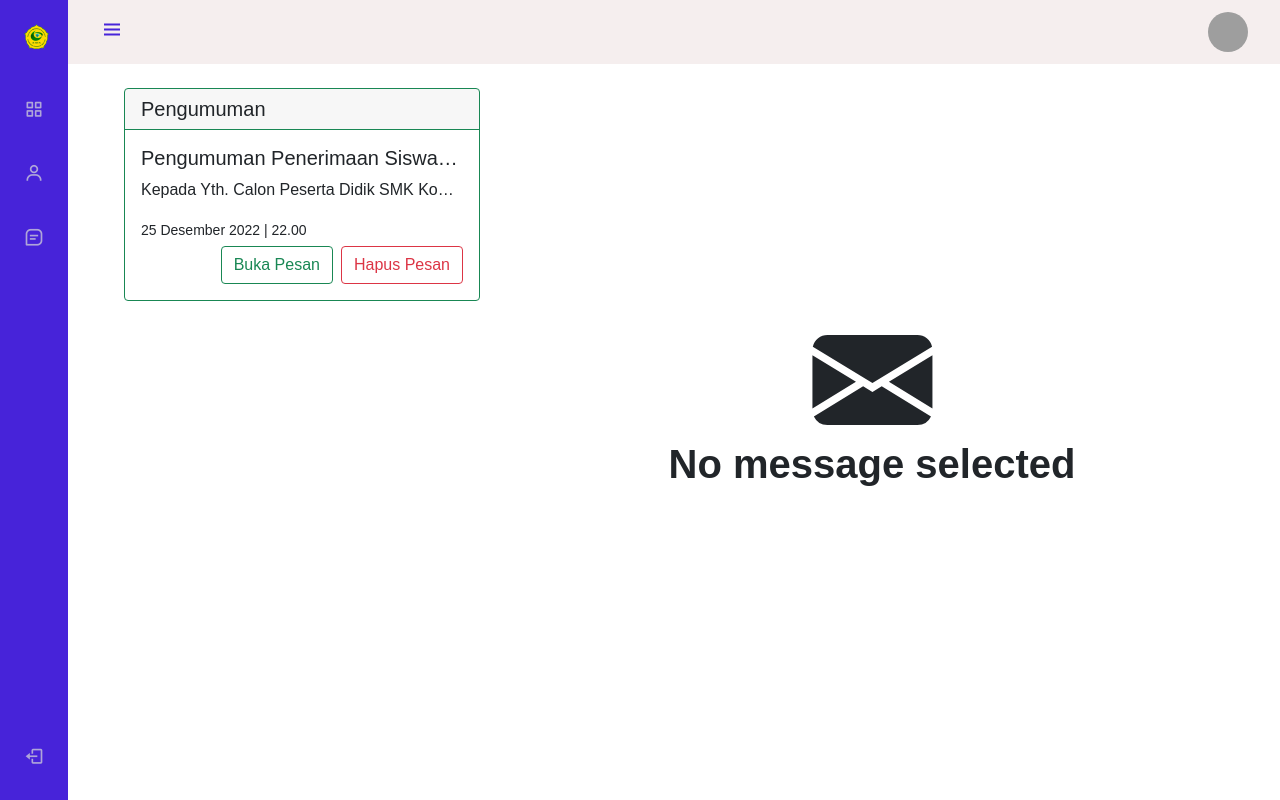
After one commit to najibdj27/psbonline_smkkpg, a Laravel app: template resources/views/pendaftar/pesan.blade.php in a window 1280 px wide. The commit adds this page. Run offline with Laravel 8, Linux system fonts and the light colour scheme; the template is opened without the code that fills it, so the values that code supplies are empty; some libraries are stand-ins or nearby versions; grey boxes are pictures that could not be loaded.

Commit message:
add pesan feature in pendaftar menu (not fixed)

```diff
--- a/resources/views/pendaftar/dashboard.blade.php
+++ b/resources/views/pendaftar/dashboard.blade.php
@@ -11,8 +11,9 @@
 
 @section('content')
     @include('layout.sidebar')
-    <h1>Selamat Datang <span class="fs-2">{{$pendaftar->nama}}!</span></h1>
-    <div class="container">
+    <h1 class="">Selamat Datang <span class="fs-2">{{$pendaftar->nama}}!</span></h1>
+    <div class="container my-4">
+        <h1 class="">Selamat Datang <span class="fs-2">{{$pendaftar->nama}}!</span></h1>
         <div class="row">
             <div class="col-8">
                 <h3 class="pt-3">Berita Terkini</h3>
--- /dev/null
+++ b/resources/views/pendaftar/pesan.blade.php
@@ -0,0 +1,48 @@
+@extends('layout.base')
+
+@section('tiltte', 'Message | Pendaftar')
+
+@section('additional CSS')
+    <link rel="stylesheet" href="{{asset ('/Styles/CSS/sidebar.css')}}">
+    <link rel="stylesheet" href="{{asset ('/Styles/CSS/scrollbarstyle.css')}}">
+    <link rel="stylesheet" href="https://cdn.jsdelivr.net/npm/boxicons@latest/css/boxicons.min.css">
+@endsection
+
+@section('content')
+    @include('layout.sidebar')
+    @include('layout.alert')
+    <div class="container my-4">
+        <div class="row">
+            <div class="col-4 mt-4 overflow-scroll" style="height: 80vh">
+                <div class="card mb-2 border-success">
+                    <h5 class="card-header border-success">Pengumuman</h5>
+                    <div class="card-body border-success">
+                        <h5 class="card-title text-nowrap overflow-hidden" style="text-overflow: ellipsis">Pengumuman Penerimaan Siswa Baru Gelombang I</h5>
+                        <p class="card-text text-nowrap overflow-hidden" style="text-overflow: ellipsis;">Kepada Yth. Calon Peserta Didik SMK Komunika Prestasi Gentur</p>
+                        <small class="card-text text-nowrap overflow-hidden justify-content-end" style="text-overflow: ellipsis;">25 Desember 2022 | 22.00</small>
+                        <div class="d-grid gap-2 d-md-flex justify-content-end mt-1">
+                            <a href="#" class="btn btn-outline-success">Buka Pesan</a>
+                            <a href="#" class="btn btn-outline-danger">Hapus Pesan</a>
+                        </div>
+                    </div>
+                </div>
+            </div>
+            <div class="col-8 mt-4 d-flex" style="height: 80vh">
+                <div class="m-auto">
+                    <div class="row">
+                        <svg xmlns="http://www.w3.org/2000/svg" width="120" height="120" fill="currentColor" class="bi bi-envelope-fill" viewBox="0 0 16 16">
+                            <path d="M.05 3.555A2 2 0 0 1 2 2h12a2 2 0 0 1 1.95 1.555L8 8.414.05 3.555ZM0 4.697v7.104l5.803-3.558L0 4.697ZM6.761 8.83l-6.57 4.027A2 2 0 0 0 2 14h12a2 2 0 0 0 1.808-1.144l-6.57-4.027L8 9.586l-1.239-.757Zm3.436-.586L16 11.801V4.697l-5.803 3.546Z"/>
+                        </svg>
+                    </div>
+                    <div class="row">
+                        <h1 class="fw-bold">No message selected</h1>
+                    </div>
+                </div>
+            </div>
+        </div>
+    </div>
+@endsection
+
+@section('additional JS')
+    <script src="{{ asset('Styles/JS/sidebar.js')}}"></script>
+@endsection
--- a/resources/views/pendaftar/profile.blade.php
+++ b/resources/views/pendaftar/profile.blade.php
@@ -10,7 +10,7 @@
 @section('content')
     @include('layout.sidebar')
     @include('layout.alert')
-    <div class="container my-4">
+    <div class="container">
         <div class="row">
             <div class="col-4 mt-4">
                 <div class="photo rounded overflow-hidden ms-4" style="height:300px; width: 300px;">
@@ -380,7 +380,7 @@
                             </tbody>
                         </table>
                     </div>
-                    <div class="d-grid gap-2 d-md-flex justify-content-md-end">
+                    <div class="d-grid gap-2 d-md-flex justify-content-end">
                         <button class="btn btn-outline-success" type="button" data-bs-toggle="modal" data-bs-target="#modalTambahDataPrestasi">
                             <svg xmlns="http://www.w3.org/2000/svg" width="16" height="16" fill="currentColor" class="bi bi-plus-circle" viewBox="0 0 16 16">
                                 <path d="M8 15A7 7 0 1 1 8 1a7 7 0 0 1 0 14zm0 1A8 8 0 1 0 8 0a8 8 0 0 0 0 16z"/>
--- a/routes/web.php
+++ b/routes/web.php
@@ -3,6 +3,7 @@
 use Illuminate\Support\Facades\Route;
 use App\Http\Controllers\PendaftarController;
 use App\Http\Controllers\PrestasiController;
+use App\Http\Controllers\PesanController;
 
 /*
 |--------------------------------------------------------------------------
@@ -37,6 +38,9 @@ Route::post('/pendaftar/prestasi/{pendaftar}', [PrestasiController::class, 'stor
 Route::delete('/pendaftar/prestasi/{prestasi}', [PrestasiController::class, 'destroy'])->middleware('auth');
 Route::put('/pendaftar/prestasi/{prestasi}', [PrestasiController::class, 'update'])->middleware('auth');
 
+//Pesan
+Route::get('/messages', [PesanController::class, 'pendaftar'])->middleware('auth')->name('messages');
+
 // Auth
 Route::get('/login', [PendaftarController::class, 'login'])->middleware('guest')->name('login');
 Route::post('/login', [PendaftarController::class, 'authenticate']);
```
Also changed, not shown: app/Http/Controllers/PesanController.php (added, +104 -0 lines), app/Models/Pesan.php (added, +24 -0 lines).
